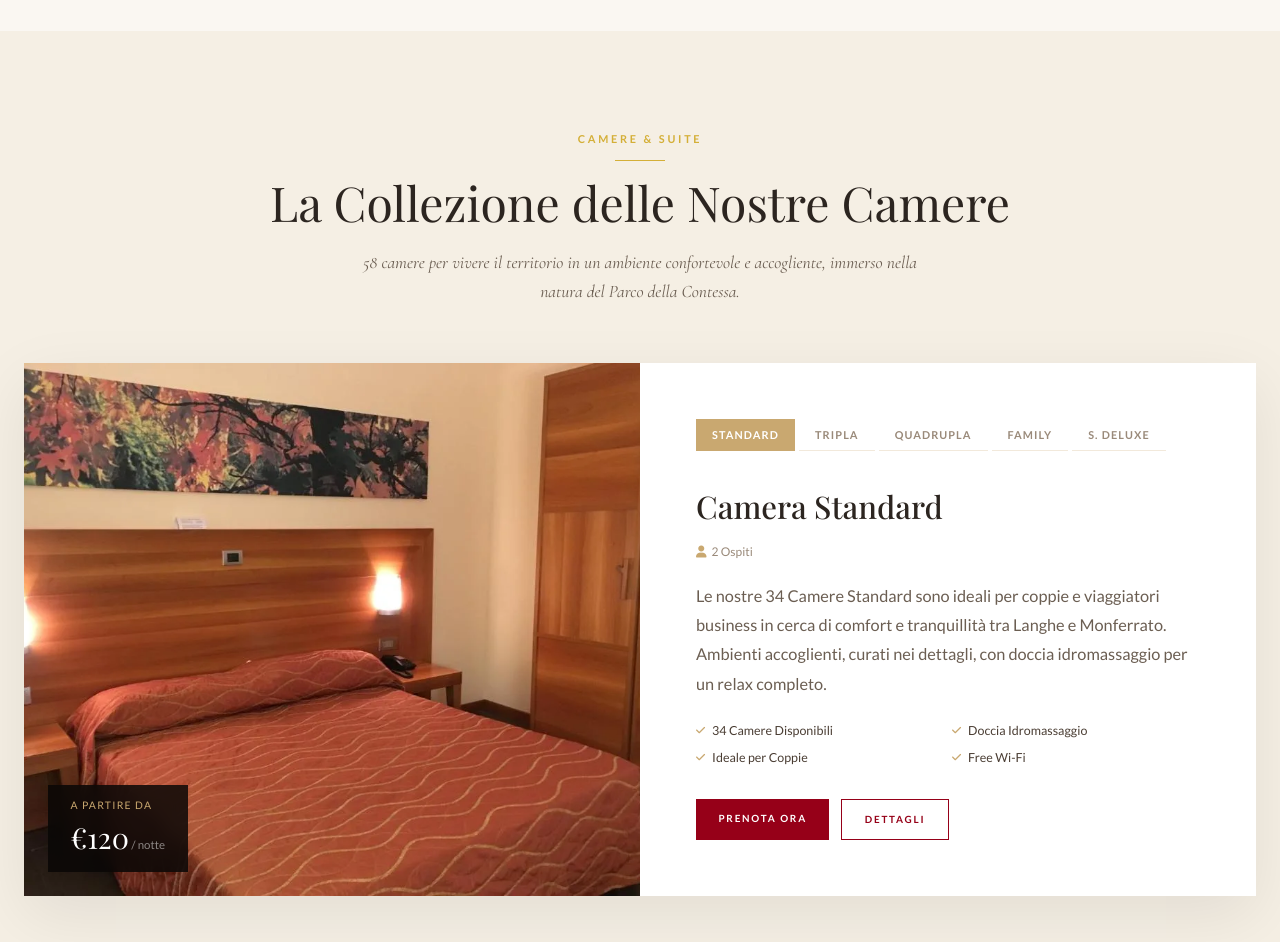
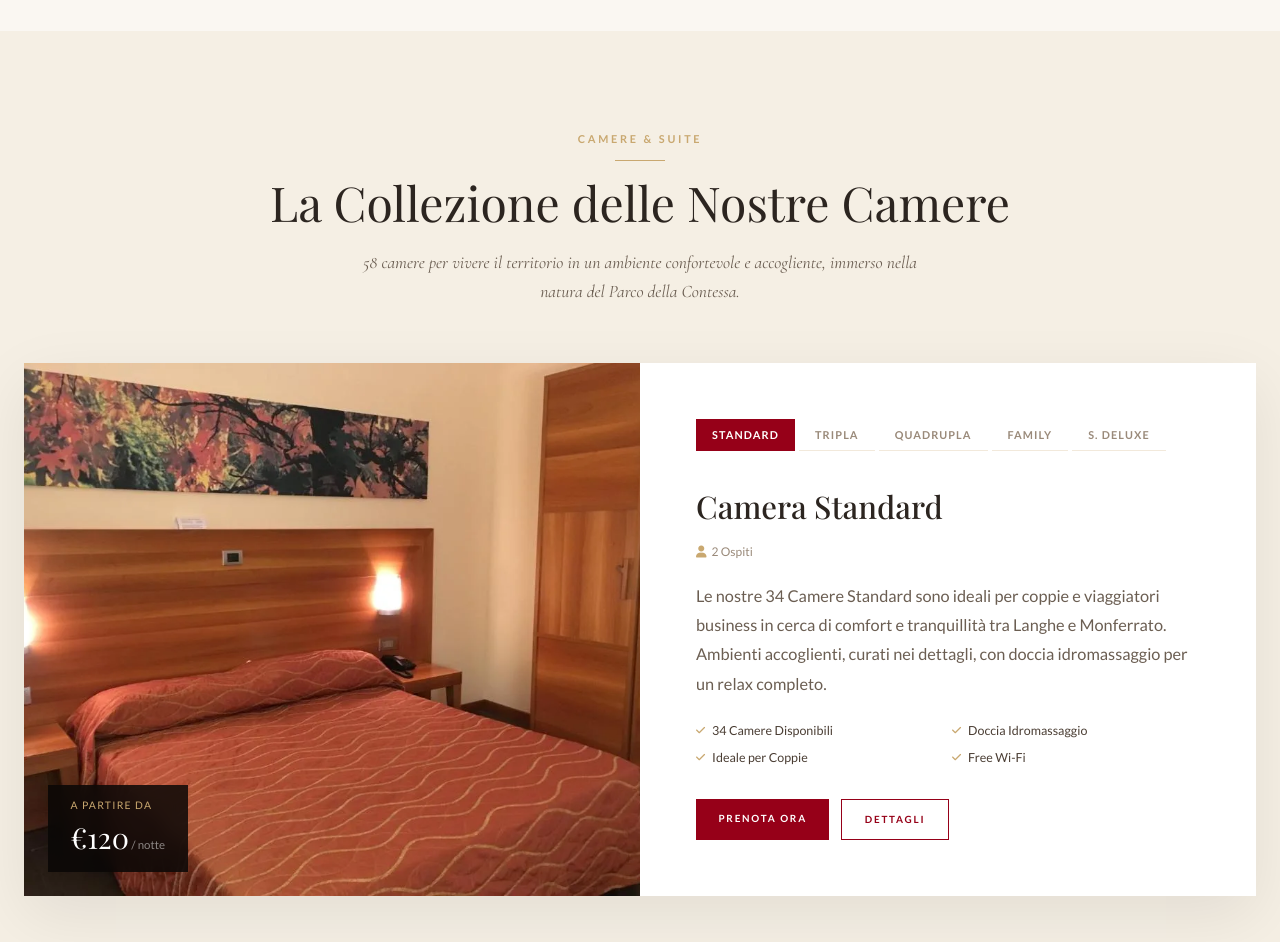
Before and after one commit to tave1013/hotel-langhe-monferrato, a Next.js app: page / in a window 1280 px wide. Shown: the part 1840-2782 px from the top of the page. Built offline with nearby package versions, Linux system fonts and the light colour scheme; a web font is replaced by a local one.

Commit message:
Impostare badge in rosso (distanze, offerte, tab camere)

```diff
--- a/app/globals.css
+++ b/app/globals.css
@@ -5,7 +5,7 @@
 /* Google Fonts caricati nel layout.js per prestazioni migliori */
 
 :root {
-  --gold: #D4AF37;
+  --gold: #C9A870;
   --gold-dark: #A8854A;
   --button-gold: #960018;
   --button-gold-dark: #7A0013;
@@ -67,7 +67,7 @@ body { font-family: 'Lato', sans-serif; color: var(--text-dark); background: var
 ::-webkit-scrollbar-thumb { background: var(--gold); border-radius: 3px; }
 
 /* DEAL BADGE */
-.deal-badge { position: absolute; top: 14px; left: 14px; background: var(--gold); color: #fff; font-size: 0.62rem; font-weight: 700; letter-spacing: 0.1em; text-transform: uppercase; padding: 0.3rem 0.8rem; z-index: 10; }
+.deal-badge { position: absolute; top: 14px; left: 14px; background: var(--button-gold); color: #fff; font-size: 0.62rem; font-weight: 700; letter-spacing: 0.1em; text-transform: uppercase; padding: 0.3rem 0.8rem; z-index: 10; }
 
 @media (max-width: 768px) {
   .deal-badge {
--- a/components/Rooms.js
+++ b/components/Rooms.js
@@ -144,7 +144,7 @@ export default function Rooms() {
                       border: 'none',
                       cursor: 'pointer',
                       transition: 'all 0.25s',
-                      background: i === active ? '#C9A870' : 'transparent',
+                      background: i === active ? 'var(--button-gold)' : 'transparent',
                       color: i === active ? '#fff' : '#9A8A7A',
                       borderBottom: i === active ? 'none' : '1px solid rgba(201,168,112,0.25)',
                     }}
```
